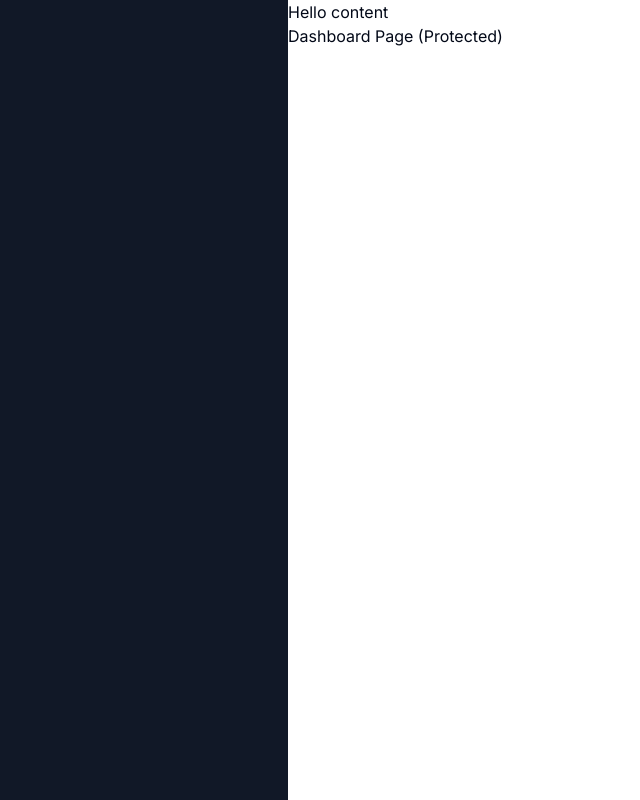
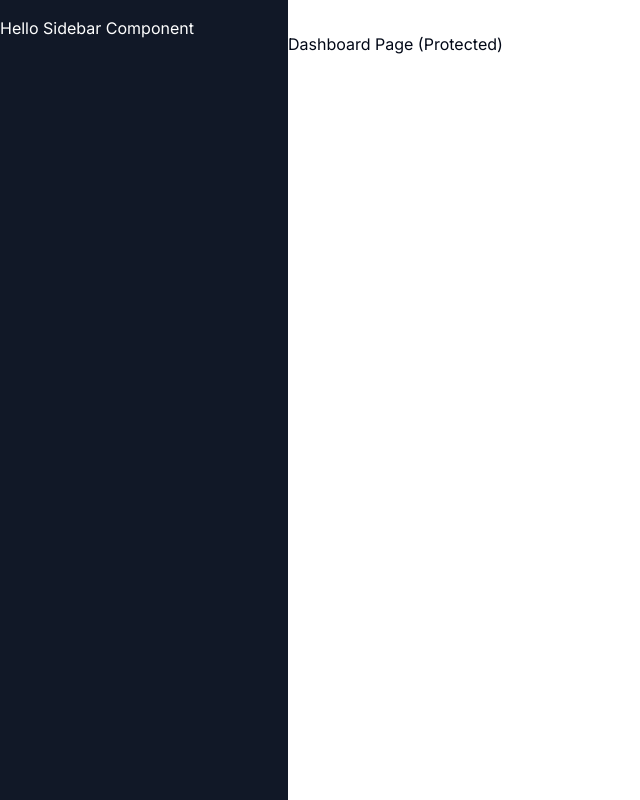
Before and after one commit to JoniMop/aitooling, a Next.js app in the folder aitool/: page /dashboard in a window 1280 px wide. Shown: the whole page, without its empty margins (0-640 px from the left). Built offline with nearby package versions, Linux system fonts and the light colour scheme.

Commit message:
Adding Sidebar

```diff
--- a/aitool/app/(dashboard)/layout.tsx
+++ b/aitool/app/(dashboard)/layout.tsx
@@ -1,5 +1,7 @@
 import React from "react";
 import Navbar from "@/components/navbar";
+import Sidebar from "@/components/sidebar";
+import { NavigationIcon } from "@/node_modules/lucide-react/dist/lucide-react";
 const DashboardLayout = ({
    children
 }: {
@@ -8,16 +10,14 @@ const DashboardLayout = ({
    return (
       <div className="h-full relative">
          <div className="hidden hfull md:flex md:flex md:w-72 md:flex-col md:fixed md:inset-y-0 z-[80] bg-gray-900">
-            <div>
-              <Navbar>
+            <Sidebar />
 
-	      </Navbar>
-	    </div>
          </div>
-	 <main className="md:pl-72">
-            Hello content
-	    {children}
-  	 </main>
+         <main className="md:pl-72">
+
+            <Navbar />
+            {children}
+         </main>
       </div>
    );
 }
--- /dev/null
+++ b/aitool/components/sidebar.tsx
@@ -0,0 +1,12 @@
+"use client";
+
+const Sidebar = () => {
+  return (
+    <div className="space-y-4 py-4 flex flex-col h-full bg-[#111827] text-white">
+      Hello Sidebar Component
+    </div>
+  );
+
+}
+
+export default Sidebar;
```
